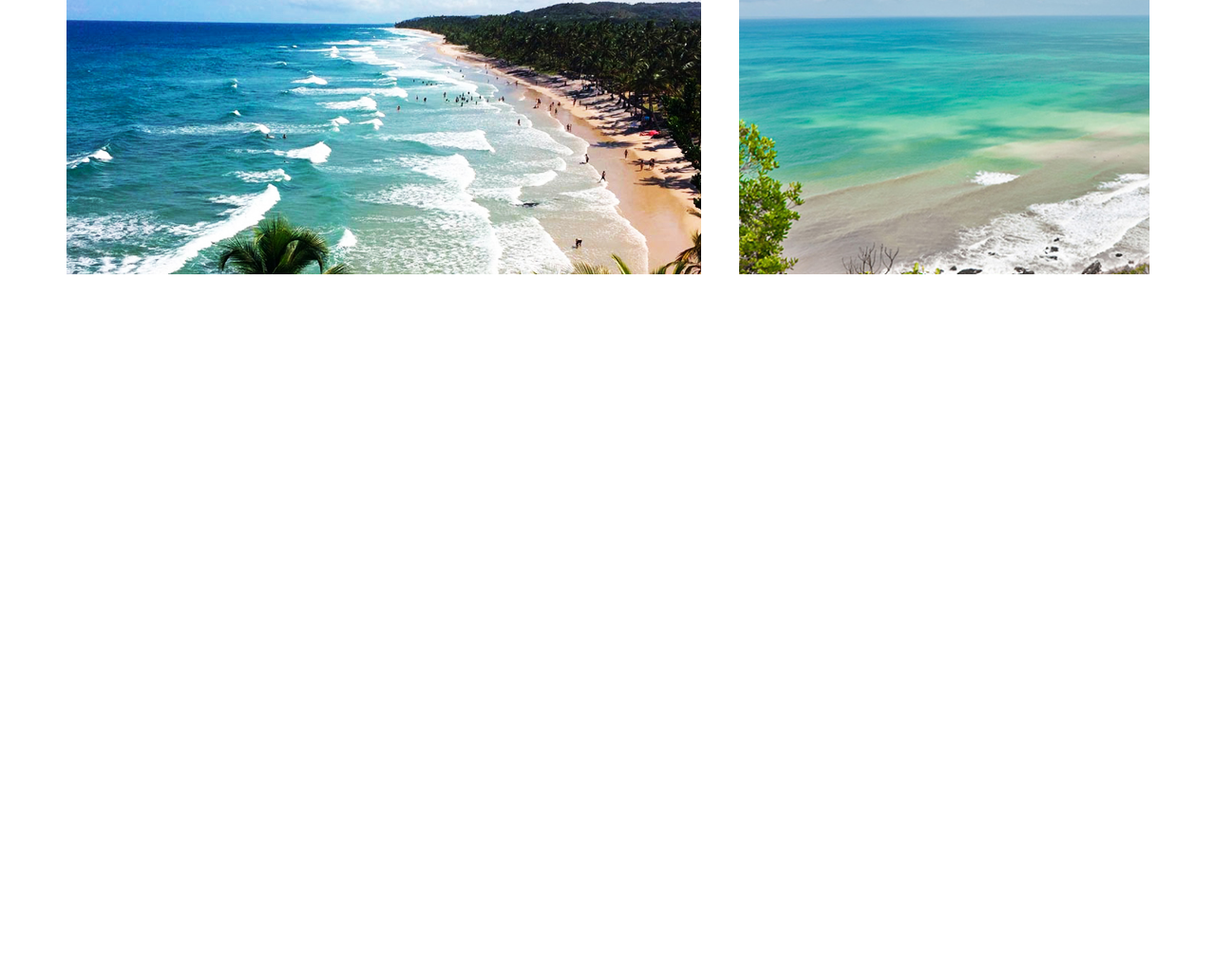
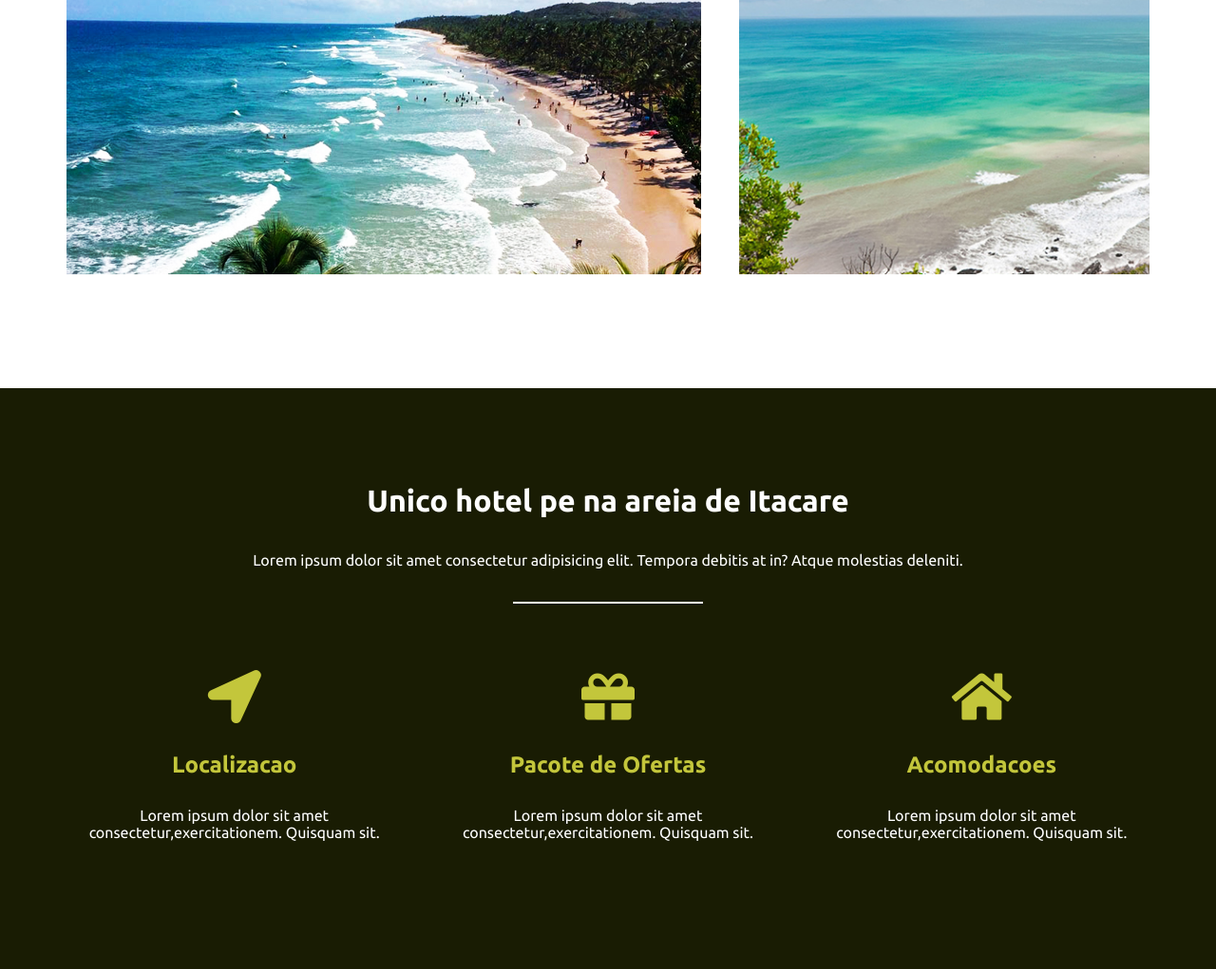
Before and after one commit to fdassis/me-to-html-css, a plain HTML site: page CSS3/Flexbox/Projeto_HotelParaiso/src/Index.html in a window 1280 px wide. Shown: the part 1524-2545 px from the top of the page at 95% size. Before the commit the page ends 1933 px from the top, so only its background shows below. Drawn offline with Linux system fonts and the light colour scheme.

Commit message:
grid with flex column

```diff
--- a/CSS3/Flexbox/Projeto_HotelParaiso/src/CSS/style.css
+++ b/CSS3/Flexbox/Projeto_HotelParaiso/src/CSS/style.css
@@ -118,6 +118,7 @@ header li:last-child {
   font-size: 2rem;
   margin-bottom: 35px;
   color: #191c03;
+  text-align: center;
 }
 
 .conheca-o-hotel p {
@@ -163,3 +164,66 @@ header li:last-child {
     flex-basis: 100%;
   }
 }
+
+/* CARACTERISTICAS */
+.caracteristicas {
+  background-color: #191c03;
+  display: flex;
+  flex-direction: column;
+  align-items: center;
+  padding: 100px 50px;
+}
+
+.caracteristicas h3 {
+  font-size: 2rem;
+  margin-bottom: 35px;
+  color: #FFFFFF;
+  text-align: center;
+}
+
+.caracteristicas p {
+  max-width: 800px;
+  margin-bottom: 35px;
+  color: #FFFFFF;
+  text-align: center;
+}
+
+.caracteristicas hr {
+  width: 200px;
+  height: 2px;
+  background-color: #FFFFFF;
+  margin-bottom: 70px;
+  border: none;
+}
+
+.caracteristicas .grid {
+  width: 100%;
+  display: flex;
+}
+
+.caracteristicas .grid li {
+  padding: 0 30px;
+  text-align: center;
+}
+
+.caracteristicas .grid li i {
+ color: #c3c63b;
+ font-size: 3.5rem;
+ margin-bottom: 30px;
+}
+
+.caracteristicas .grid li h4{
+  color: #c3c63b;
+  font-size: 1.5rem;
+  margin-bottom: 30px;
+ }
+
+ .caracteristicas .grid li p {
+  color: #FFFFFF;
+ }
+
+ @media (max-width: 850px) {
+  .caracteristicas .grid {
+    flex-direction: column;
+  }
+}
--- a/CSS3/Flexbox/Projeto_HotelParaiso/src/Index.html
+++ b/CSS3/Flexbox/Projeto_HotelParaiso/src/Index.html
@@ -52,6 +52,36 @@
     </ul>
   </section>
 
+  <section class="caracteristicas">
+    <h3>Unico hotel pe na areia de Itacare</h3>
+    <p>
+      Lorem ipsum dolor sit amet consectetur adipisicing elit.
+      Tempora debitis at in? Atque molestias deleniti.
+    </p>
+    <hr>
+    <ul class="grid">
+
+      <li>
+        <i class="fas fa-location-arrow"></i>
+        <h4>Localizacao</h4>
+        <p>Lorem ipsum dolor sit amet consectetur,exercitationem. Quisquam sit.</p>
+      </li>
+
+      <li>
+        <i class="fas fa-gift"></i>
+        <h4>Pacote de Ofertas</h4>
+        <p>Lorem ipsum dolor sit amet consectetur,exercitationem. Quisquam sit.</p>
+      </li>
+
+      <li>
+        <i class="fas fa-home"></i>
+        <h4>Acomodacoes</h4>
+        <p>Lorem ipsum dolor sit amet consectetur,exercitationem. Quisquam sit.</p>
+      </li>
+
+    </ul>
+  </section>
+
 </body>
 
 </html>
```
